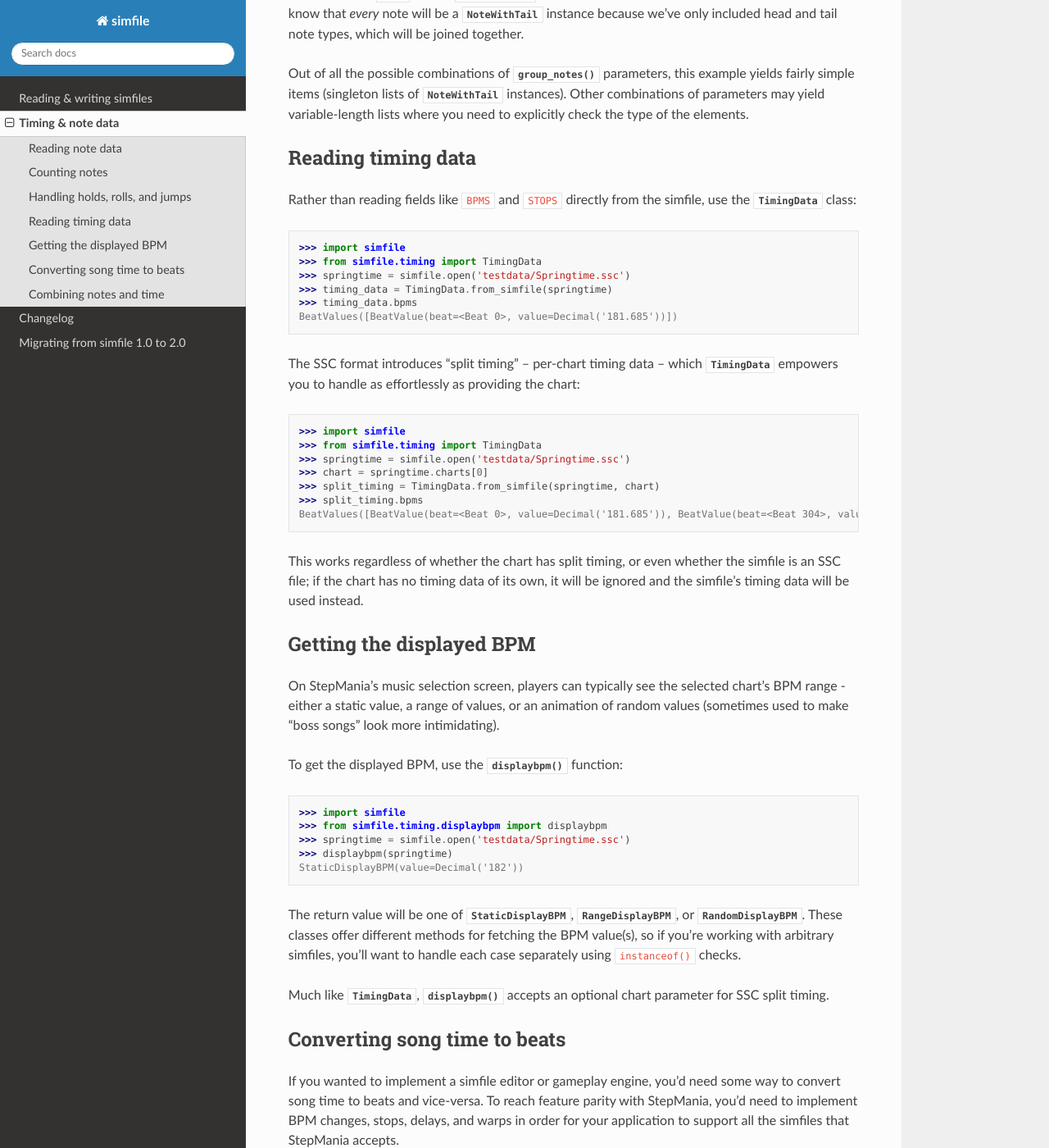
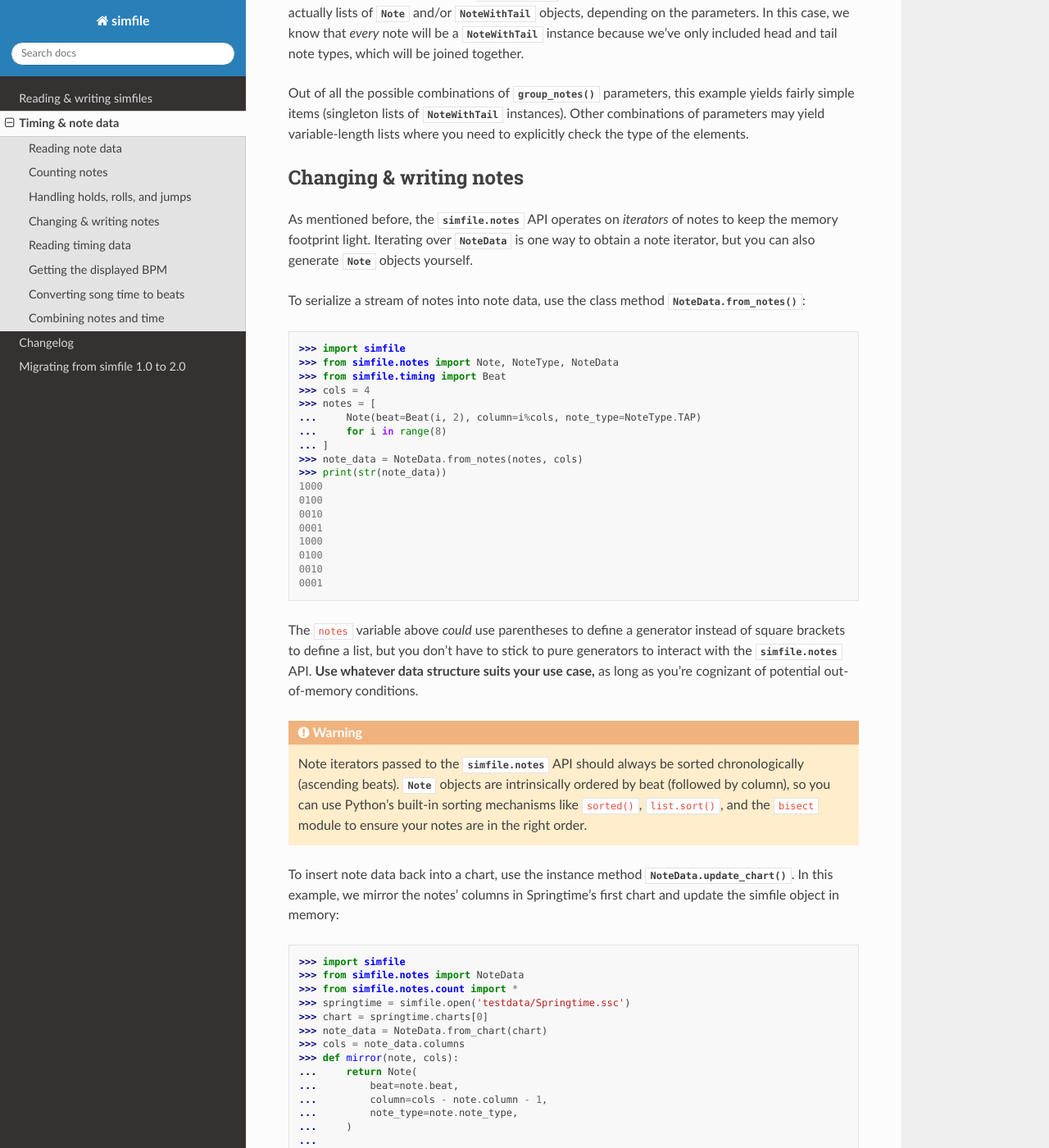
Before and after one commit to garcia/simfile, a Sphinx documentation site: the page built from docs/source/timing-note-data.rst, in a window 1280 px wide and 1400 px high, scrolled down 2790 px. Shown: the whole window at 82% size. Built offline with Sphinx 7.4.7 and the Read the Docs theme 2.0.0, drawn with Linux system fonts in a browser that asks for light colours; some of the changed text lies outside the part shown.

Commit message:
update docs

```diff
--- a/docs/source/reading-writing.rst
+++ b/docs/source/reading-writing.rst
@@ -1,3 +1,5 @@
+.. _reading-writing:
+
 Reading & writing simfiles
 ==========================
 
--- a/docs/source/timing-note-data.rst
+++ b/docs/source/timing-note-data.rst
@@ -56,8 +56,8 @@ types and different ways to handle notes on the same beat. StepMania offers six
 different "counts" on the music selection screen by default, each offering a
 unique aggregation of the gameplay events in the chart.
 
-You can use the :mod:`simfile.notes.count` module to reproduce all of these
-counts:
+To reproduce StepMania's built-in note counts, use the functions provided by
+the :mod:`simfile.notes.count` module:
 
 .. doctest::
 
@@ -153,6 +153,82 @@ Out of all the possible combinations of :func:`.group_notes` parameters, this
 example yields fairly simple items (singleton lists of :class:`.NoteWithTail`
 instances). Other combinations of parameters may yield variable-length lists
 where you need to explicitly check the type of the elements.
+
+Changing & writing notes
+------------------------
+
+As mentioned before, the :mod:`simfile.notes` API operates on *iterators* of
+notes to keep the memory footprint light. Iterating over :class:`.NoteData` is
+one way to obtain a note iterator, but you can also generate :class:`.Note`
+objects yourself.
+
+To serialize a stream of notes into note data, use the class method
+:meth:`.NoteData.from_notes`:
+
+.. doctest::
+
+    >>> import simfile
+    >>> from simfile.notes import Note, NoteType, NoteData
+    >>> from simfile.timing import Beat
+    >>> cols = 4
+    >>> notes = [
+    ...     Note(beat=Beat(i, 2), column=i%cols, note_type=NoteType.TAP)
+    ...     for i in range(8)
+    ... ]
+    >>> note_data = NoteData.from_notes(notes, cols)
+    >>> print(str(note_data))
+    1000
+    0100
+    0010
+    0001
+    1000
+    0100
+    0010
+    0001
+
+
+The :code:`notes` variable above *could* use parentheses to define a generator
+instead of square brackets to define a list, but you don't have to stick to
+pure generators to interact with the :mod:`simfile.notes` API. **Use whatever
+data structure suits your use case,** as long as you're cognizant of potential
+out-of-memory conditions.
+
+.. warning ::
+
+    Note iterators passed to the :mod:`simfile.notes` API should always be
+    sorted chronologically (ascending beats). :class:`.Note` objects are
+    intrinsically ordered by beat (followed by column), so you can use Python's
+    built-in sorting mechanisms like :code:`sorted()`, :code:`list.sort()`, and
+    the :code:`bisect` module to ensure your notes are in the right order.
+
+To insert note data back into a chart, use the instance method
+:meth:`.NoteData.update_chart`. In this example, we mirror the notes' columns
+in Springtime's first chart and update the simfile object in memory:
+
+.. doctest::
+
+    >>> import simfile
+    >>> from simfile.notes import NoteData
+    >>> from simfile.notes.count import *
+    >>> springtime = simfile.open('testdata/Springtime.ssc')
+    >>> chart = springtime.charts[0]
+    >>> note_data = NoteData.from_chart(chart)
+    >>> cols = note_data.columns
+    >>> def mirror(note, cols):
+    ...     return Note(
+    ...         beat=note.beat,
+    ...         column=cols - note.column - 1,
+    ...         note_type=note.note_type,
+    ...     )
+    ...
+    >>> mirrored_notes = (mirror(note, cols) for note in note_data)
+    >>> mirrored_note_data = NoteData.from_notes(mirrored_notes, cols)
+    >>> mirrored_note_data.update_chart(chart)
+    >>> chart.notes == str(mirrored_note_data)
+    True
+
+From there, we could write the modified simfile back to disk as described in
+:ref:`reading-writing`.
 
 Reading timing data
 -------------------
```
